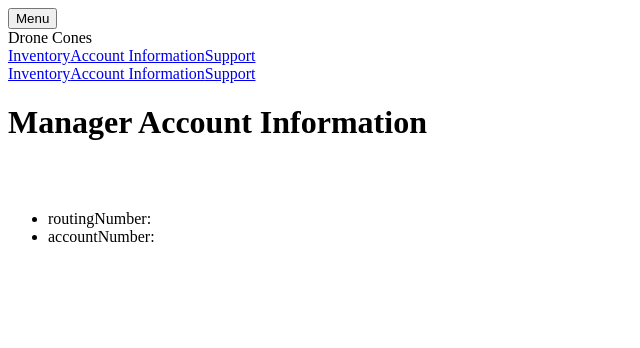
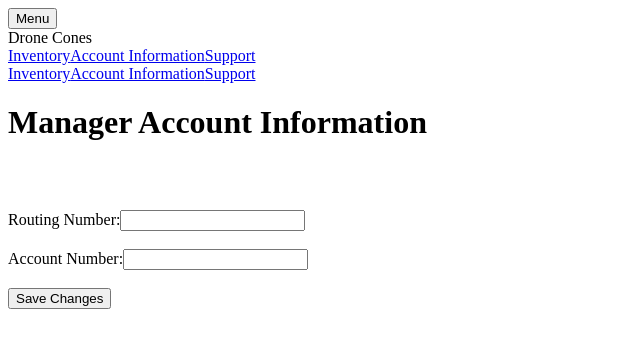
Before and after one commit to Treyson-Grange/DroneCones, a Nuxt app in the folder dronecones-app/: page /managerAccountInfo in a window 1280 px wide. Shown: the top 348 px of the page, without its empty margins (0-640 px from the left). Built offline with nearby package versions, Linux system fonts and the light colour scheme; no server answers; the database is empty.

Commit message:
Fields for manager bank information created

```diff
--- a/dronecones-app/components/bankInfo.vue
+++ b/dronecones-app/components/bankInfo.vue
@@ -23,13 +23,13 @@
 <template>
     <div>
         <h2>Bank Information</h2>
-        <ul>
-            <li>
-                routingNumber:
-            </li>
-            <li v>
-                accountNumber:
-            </li>
-        </ul>
+        <form>
+                <label for="routingNumber">Routing Number:</label>
+                <input type="text" id="routingNumber" name="routingNumber" required><br><br>
+
+                <label for="accountNumber">Account Number:</label>
+                <input type="text" id="accountNumber" name="accountNumber" required><br><br>
+            </form>
+            <button>Save Changes</button>
     </div>
 </template>
```
